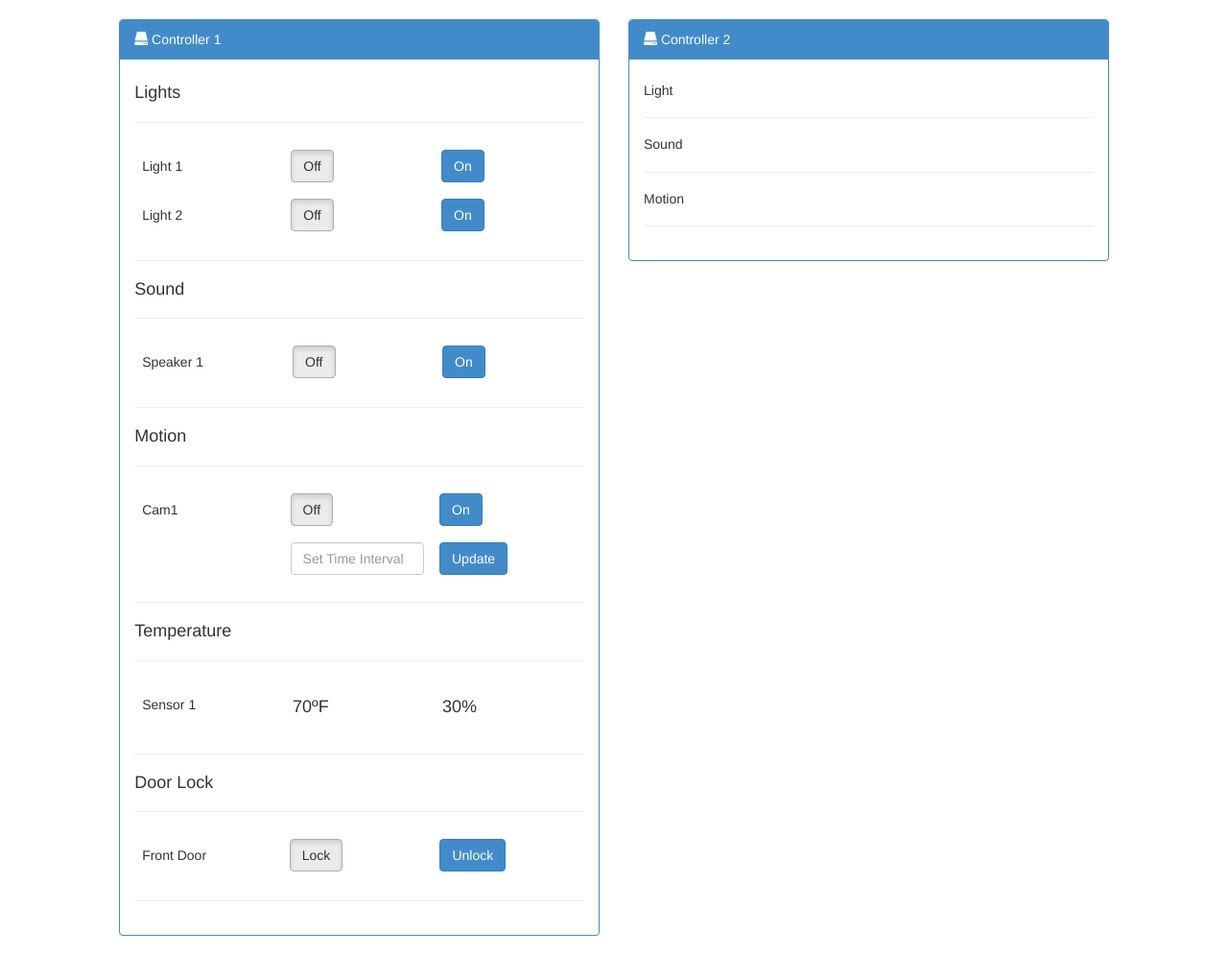
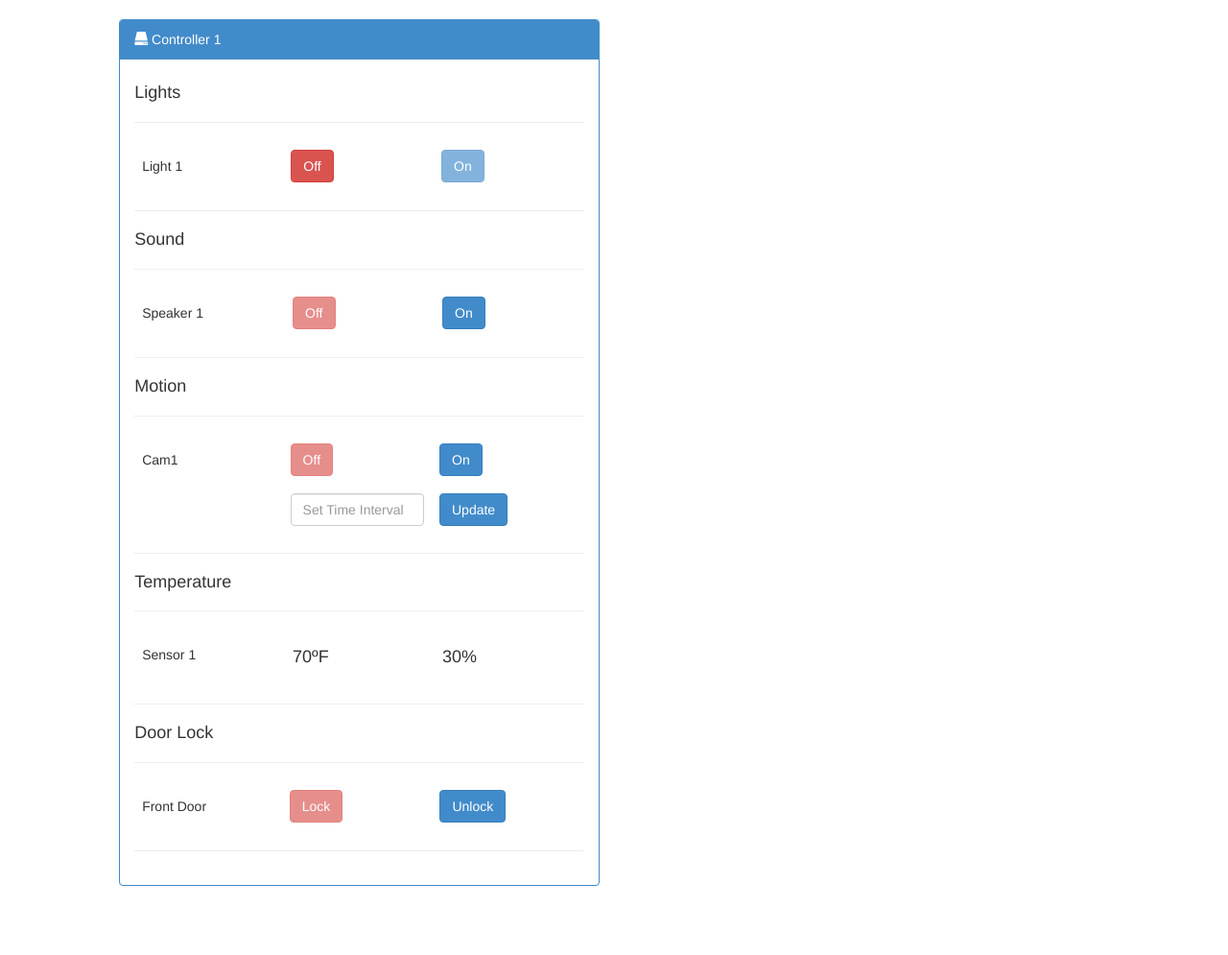
Before and after one commit to Mercer44/ProjectAladdin, a PHP site: page /room.php?id=1 in a window 1280 px wide. Shown: the part 52-1047 px from the top of the page at 96% size. After the commit the page ends 975 px from the top, so only its background shows below. Run offline with PHP 8.4, Linux system fonts and the light colour scheme; tables that the repository leaves empty hold one stand-in row (values such as "Sample post"); a stand-in replaces the project's code that opens the database connection.

Commit message:
Room page is dynamic
Room page now only shows modules in database dynamically. The light
table is now also dynamic and hooks into the database directly to remain
up to date all through ajax.

```diff
--- /dev/null
+++ b/lightmodules.php
@@ -0,0 +1,74 @@
+
+
+<script>
+
+<?php
+
+
+
+?>
+
+
+
+var update = function () {
+	$.get(<?php echo'"getit.php?id='.$lightId.'"'; ?>, function(data) {
+		if(data == 'true') {
+			document.getElementById(<?php echo '"on'.$lightId.'"'; ?>).disabled = false;
+      document.getElementById(<?php echo '"off'.$lightId.'"'; ?>).disabled = true;
+
+  	}
+  	else {
+
+
+      document.getElementById(<?php echo '"on'.$lightId.'"'; ?>).disabled = true;
+      document.getElementById(<?php echo '"off'.$lightId.'"'; ?>).disabled = false;
+  	  	}
+});
+}
+
+setInterval(update, 1000);
+
+</script>
+
+<script> function changeState<?php echo $lightId; ?>() {
+	var x=document.getElementById(<?php echo '"on'.$lightId.'"'; ?>);
+	var y = x.disabled;
+	if(y) {
+		$.post("lightbutton.php", {state: '1', id: <?php echo "'". $lightId. "'"; ?>});
+    document.getElementById(<?php echo '"on'.$lightId.'"'; ?>).disabled = false;
+      document.getElementById(<?php echo '"off'.$lightId.'"'; ?>).disabled = true;
+
+	}
+	else {
+		$.post("lightbutton.php", {state: '0', id: <?php echo "'". $lightId. "'"; ?>});
+     document.getElementById(<?php echo '"on'.$lightId.'"'; ?>).disabled = true;
+      document.getElementById(<?php echo '"off'.$lightId.'"'; ?>).disabled = false;
+
+
+	}
+}  </script>
+
+<?php
+
+
+  $query = "Select * from light_m where M_ID =" . $lightId;
+
+  $results = mysqli_query($link, $query);
+
+  $ar = mysqli_fetch_array($results);
+
+  $yesno = $ar['State'];
+
+  if($yesno) {
+  	echo '<td><h5>Light '.$lightId.'</h5></td><td><button type="button" id="on'.$lightId.'" class="btn btn-danger" onclick="changeState'.$lightId.'()">Off</button> </td>
+  <td><button type="button"id="off'.$lightId.'" class="btn btn-primary" onclick="changeState'.$lightId.'()" disabled>On</button></td>';
+  }
+  else {
+  	echo '<td><button type="button" id="on'.$lightId.'" class="btn btn-danger" onclick="changeState'.$lightId.'()" disabled>Off</button> </td>
+  <td><button type="button"id="off'.$lightId.'" class="btn btn-primary" onclick="changeState'.$lightId.'()"  >On</button></td>';
+  }
+
+  ?>
+
+
+</body></html>
--- a/room.php
+++ b/room.php
@@ -4,6 +4,7 @@
 <?PHP
 	require 'requirejs.php';
 	require 'requirecss.php';
+    require 'connection.php';
 ?>
 <meta http-equiv="Content-Type" content="text/html; charset=utf-8" />
 <title>Project Aladdin</title>
@@ -18,36 +19,48 @@
 </style>
 <?PHP
 	require 'nav.php';
+    $roomid = $_GET['id'];
 ?>
 </div>
 <div class="container-fluid">
 	<div class="row">
     	<div class="col-md-10 col-md-offset-1">
-        <div class="col-md-6">
+<?PHP
+$query = "Select * from RaspPi where Room_ID=". $roomid;
+$results = mysqli_query($link, $query);
+
+while ($ar = mysqli_fetch_array($results)) {
+    echo '<div class="col-md-6">
             <div class="panel panel-primary">
             <div class="panel-heading"><span class="glyphicon glyphicon-hdd"> </span> Controller 1 </div>
                 <div class="panel-body">
                 <h4>Lights</h4>
                 <hr />
-                <table class="table">
-               		<tr>
-                		<td><h5>Light 1</h5></td>
-                    	<td><button type="button" class="btn btn-default active">Off</button> </td>
-                    	<td><button type="button" class="btn btn-primary">On</button></td>
-                	</tr>
-                    <tr>
-                		<td><h5>Light 2</h5></td>
-                    	<td><button type="button" class="btn btn-default active">Off</button> </td>
-                    	<td><button type="button" class="btn btn-primary">On</button></td>
-                	</tr>
-                </table>
+                <table class="table">';
+
+                    $query2 = "Select ID from Module where Pi_ID =".$ar['ID'];
+                    $results2 = mysqli_query($link, $query2);
+                    while($ar2 = mysqli_fetch_array($results2)) {
+
+                          $query3 = "Select * from Light_M where M_ID =".$ar2['ID'];
+                    $results3 = mysqli_query($link, $query3);
+                    while($ar3 = mysqli_fetch_array($results3)) {
+
+                    ;'<tr>';
+                        $lightId = $ar3['M_ID'];
+                        include 'lightmodules.php';
+                    echo'</tr>';
+                }
+                }
+
+                echo '</table>
                 <hr />
                 <h4>Sound</h4>
                 <hr />
                 <table class="table">
                     <tr>
                         <td><h5>Speaker 1</h5></td>
-                    	<td><button type="button" class="btn btn-default active">Off</button></td>
+                        <td><button type="button" class="btn btn-danger disabled">Off</button></td>
                         <td><button type="button" class="btn btn-primary">On</button></td>
                     </tr>
                 </table>
@@ -57,7 +70,7 @@
                 <table class="table">
                     <tr>
                         <td><h5>Cam1</h5></td>
-                    	<td><button type="button" class="btn btn-default active">Off</button></td>
+                        <td><button type="button" class="btn btn-danger disabled">Off</button></td>
                         <td><button type="button" class="btn btn-primary">On</button></td>
                     </tr>
                     <tr>
@@ -83,28 +96,19 @@
                 <table class="table">
                     <tr>
                         <td><h5>Front Door</h5></td>
-                		<td><button type="button" class="btn btn-default active">Lock</button></td>
+                        <td><button type="button" class="btn btn-danger disabled">Lock</button></td>
                         <td><button type="button" class="btn btn-primary">Unlock</button></td>
                     </tr>
                 </table>
                 <hr />
                 </div>
             </div>
-            </div>
-        <div class="col-md-6">
-        	<div class="panel panel-primary">
-            <div class="panel-heading"><span class="glyphicon glyphicon-hdd"> </span> Controller 2 </div>
-            	<div class="panel-body">
-                <h5>Light</h5>
-        		<hr />
-        		<h5>Sound</h5><h4></h4>
-       			<hr/>
-        		<h5>Motion</h5><h4></h4>
-       			<hr />
-                </div>
-			</div>
-            </div>
-       	</div>
+            </div>';
+}
+
+?>
+
+
         </div>
     </div>
 </div>
```
Also changed, not shown: lightajax.php (added, +21 -0 lines), lightbutton.php (added, +12 -0 lines). Lines whose indentation alone changed are shown as unchanged.
